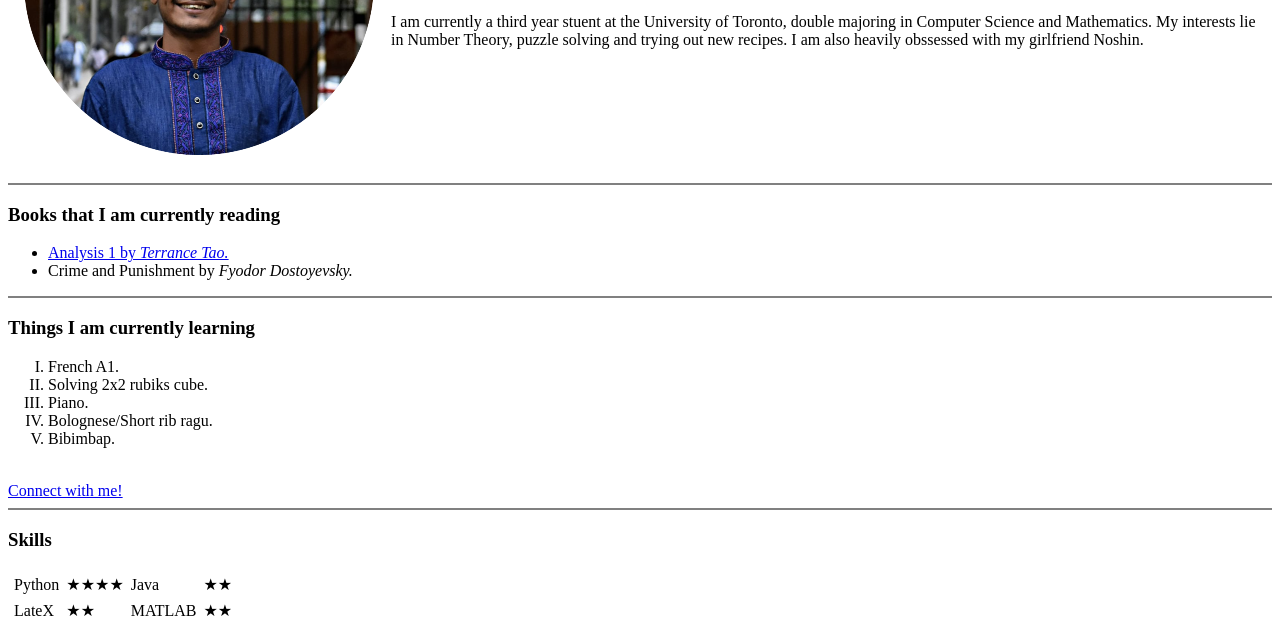
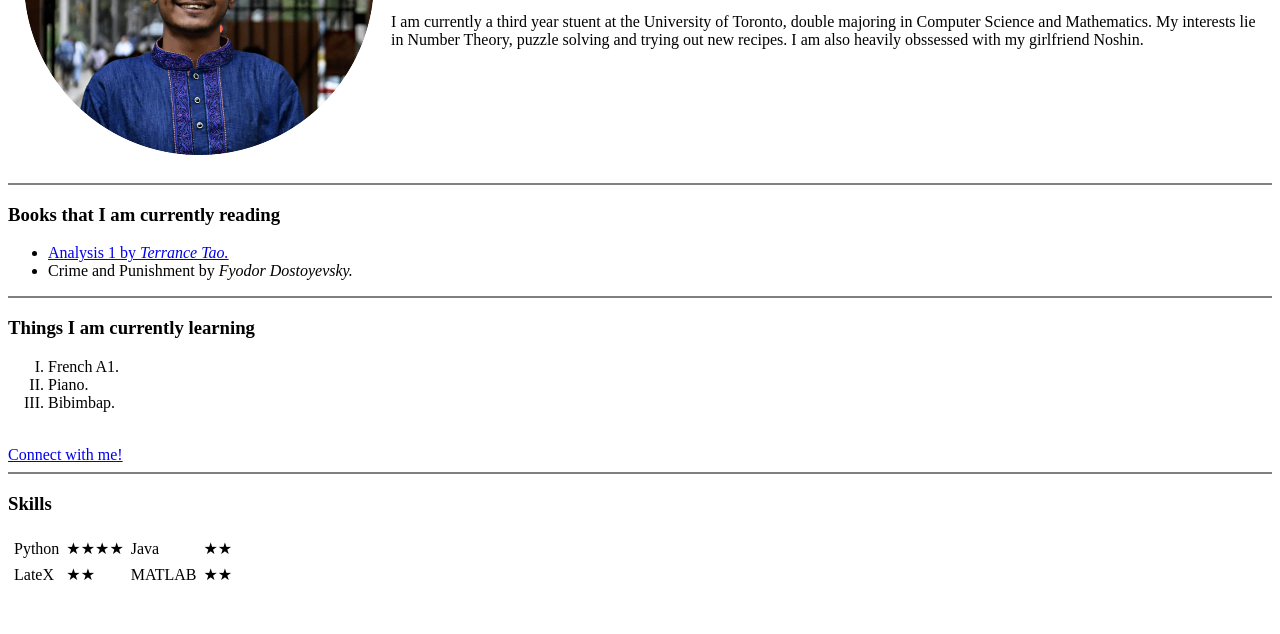
Before and after one commit to alirozay/cv, a plain HTML site: page index.html in a window 1280 px wide. Shown: the part 219-853 px from the top of the page. After the commit the page ends 817 px from the top, so only its background shows below. Drawn offline with Linux system fonts and the light colour scheme.

Commit message:
Update index.html

```diff
--- a/index.html
+++ b/index.html
@@ -32,9 +32,7 @@
   <h3><strong>Things I am currently learning</strong></h3>
   <ol type="I">
     <li>French A1.</li>
-    <li>Solving 2x2 rubiks cube.</li>
     <li>Piano.</li>
-    <li>Bolognese/Short rib ragu.</li>
     <li>Bibimbap.</li>
   </ol>
   <br />
```
